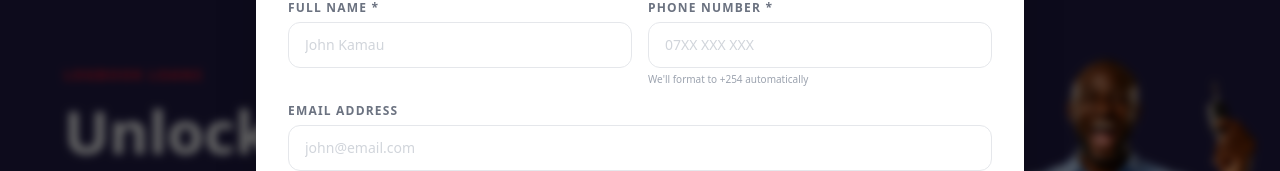
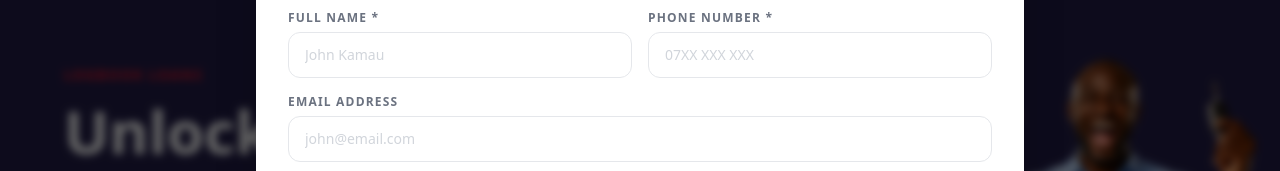
Before and after one commit to georgemwangi118/choicebank-website-revamp, a Next.js app: page /logbook-loans in a window 1280 px wide. Shown: the part 187-358 px from the top of the page. Built offline with nearby package versions, Linux system fonts and the light colour scheme; no server answers.

Commit message:
Removed a unsuitable text

```diff
--- a/app/logbook-loans/page.tsx
+++ b/app/logbook-loans/page.tsx
@@ -217,7 +217,7 @@ function ApplicationModal({ onClose }: { onClose: () => void }) {
                 <div className="col-span-2 sm:col-span-1">
                   <label className={labelCls}>Phone Number *</label>
                   <input type="tel" name="phone" required value={form.phone} onChange={handleChange} placeholder="07XX XXX XXX" className={inputCls} />
-                  <p className="text-[10px] text-gray-400 mt-1">We&apos;ll format to +254 automatically</p>
+
                 </div>
               </div>
 
```
